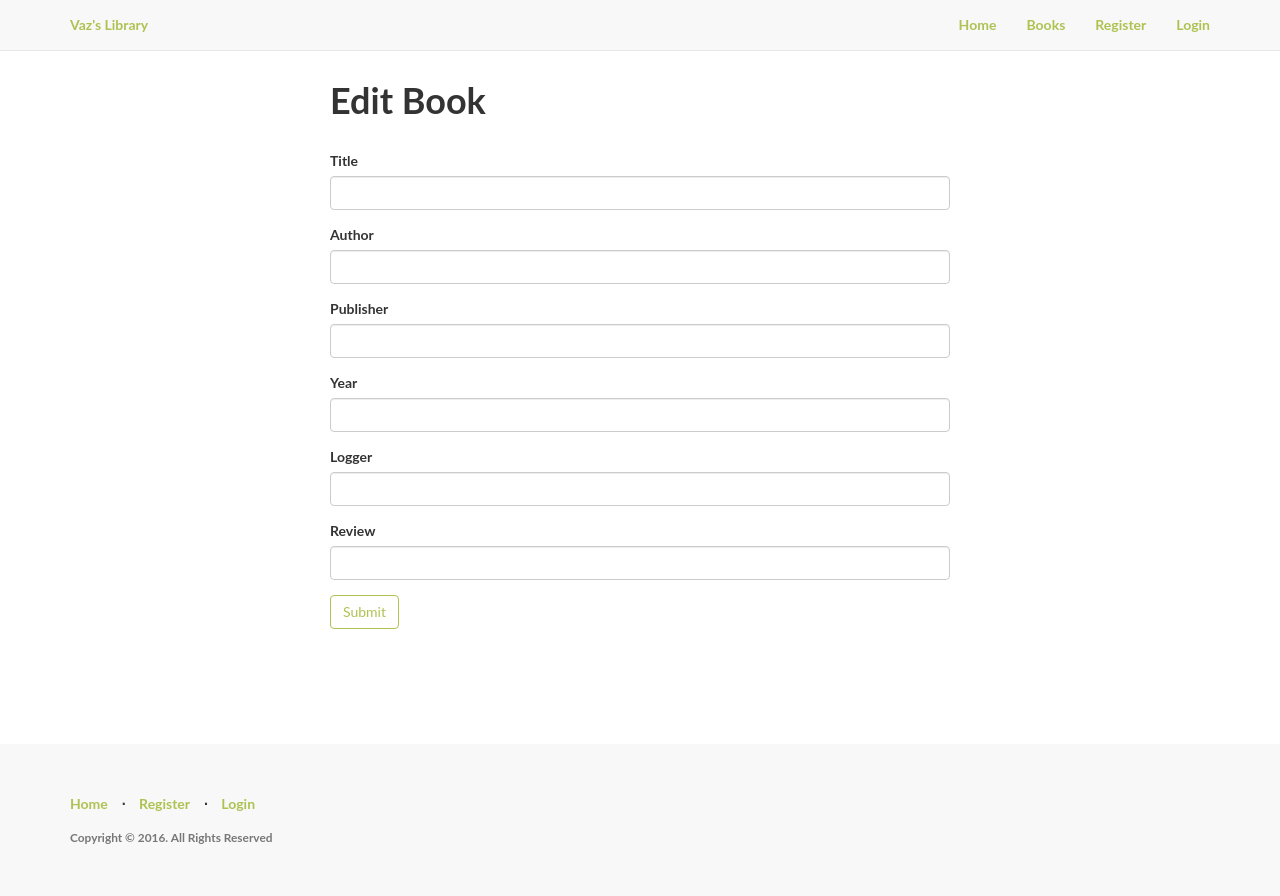
After one commit to beatrizpvaz/BookManagementSystem, a Flask app: page /directory/add in a window 1280 px wide. The commit adds this page. Run offline with Flask 2, Linux system fonts and the light colour scheme; the visitor is signed in with stand-in values (Sample User, id 1); parts of the project's set-up code (start-up, migrations or seed data) failed here and were passed over; some libraries are stand-ins or nearby versions.

Commit message:
add, edit, delete first iteration

```diff
--- a/bookmanagement_app/__init__.py
+++ b/bookmanagement_app/__init__.py
@@ -30,4 +30,7 @@ def create_app(config_name):
     from .auth import auth as auth_blueprint
     app.register_blueprint(auth_blueprint)
 
+    from .directory import directory as directory_blueprint
+    app.register_blueprint(directory_blueprint)
+
     return app
--- a/bookmanagement_app/auth/forms.py
+++ b/bookmanagement_app/auth/forms.py
@@ -1,6 +1,6 @@
 from flask_wtf import FlaskForm
 from wtforms import StringField, PasswordField, SubmitField, ValidationError
-from wtforms.validators import DataRequired, InputRequired, Email, EqualTo
+from wtforms.validators import InputRequired, Email, EqualTo
 
 from ..models import User
 
--- /dev/null
+++ b/bookmanagement_app/directory/__init__.py
@@ -0,0 +1,5 @@
+from flask import Blueprint
+
+directory = Blueprint('directory', __name__)
+
+from . import views
--- /dev/null
+++ b/bookmanagement_app/directory/forms.py
@@ -0,0 +1,14 @@
+from flask_wtf import FlaskForm
+from wtforms import StringField, PasswordField, SubmitField, ValidationError
+from wtforms.validators import InputRequired, Email, EqualTo
+
+from ..models import Book
+
+class BookForm(FlaskForm):
+    title = StringField('Title', validators=[InputRequired()])
+    author = StringField('Author', validators=[InputRequired()])
+    publisher = StringField('Publisher', validators=[InputRequired()])
+    year = StringField('Year', validators=[InputRequired()])
+    logged_by = StringField('Logger')
+    review = StringField('Review')
+    submit = SubmitField('Submit')
--- /dev/null
+++ b/bookmanagement_app/directory/views.py
@@ -0,0 +1,107 @@
+from flask import flash, redirect, render_template, url_for
+from flask_login import login_required, login_user, logout_user
+from werkzeug.security import generate_password_hash, check_password_hash
+
+from .forms import BookForm
+from . import directory
+from ..models import Book, User
+from .. import db
+
+@directory.route('/directory', methods=['GET', 'POST'])
+@login_required
+def list_books():
+    """
+    List all books
+    """
+
+    books = Book.query.all()
+
+    #NEED TO ADD TEMPLATE
+    return render_template('directory/directory.html',
+                           books=books, title="Books")
+
+@directory.route('/directory/add', methods=['GET', 'POST'])
+@login_required
+def add_books():
+    """
+    Add new books to the db
+    """
+    add_book = True
+
+    form = BookForm()
+    if form.validate_on_submit():
+        book = Book(
+            title=form.title.data,
+            author = form.author.data,
+            publisher = form.publisher.data,
+            year = form.year.data,
+            logged_by = form.logged_by.data,
+            review = form.review.data
+        )
+
+        try:
+            db.session.add(book)
+            db.session.commit()
+            flash('Book added to the directory ', 'success')
+        except:
+            # in case department name already exists
+            flash('Book is already registered', 'error')
+
+        #NEED TO ADD TEMPLATE
+        return redirect(url_for('directory.list_books'))
+
+    # #NEED TO ADD TEMPLATE
+    return render_template('directory/book.html', action="Add",
+                           add_book=add_book, form=form,
+                           title="Add Book")
+
+@directory.route('/directory/edit/<int:id>', methods=['GET', 'POST'])
+@login_required
+def edit_books(id):
+    """
+    Edit books in the database
+    """
+
+    add_book = True
+
+    book = Book.query.get_or_404(id)
+    form = BookForm(object = book)
+    if form.validate_on_submit():
+        book.title = form.title.data
+        book.author = form.author.data
+        book.publisher = form.publisher.data
+        book.year = form.year.data
+        book.review = form.review.data
+        book.logged_by = form.logged_by.data
+
+        db.session.add(book)
+        db.session.commit()
+        flash("You have edited the book {}", book.title)
+
+        # redirect to the books directory
+        return redirect(url_for('directory.list_books'))
+
+    # form.description.data = department.description
+    # form.name.data = department.name
+    return render_template('directory/book.html', action="Edit",
+                           add_book=add_book, form=form,
+                           title="Edit Book")
+
+@directory.route('/directory/delete/<int:id>', methods = ['GET', 'POST'])
+@login_required
+def delete_books(id):
+    """
+    Delete book from the database
+    """
+
+    book = Book.query.get_or_404(id)
+    db.session.delete(book)
+    db.session.commit()
+    flash('You have successfully deleted the book')
+
+    # redirect to the roles page
+    return redirect(url_for('directory.list_books'))
+
+#edit book
+    #add description
+#delete book
--- a/bookmanagement_app/templates/base.html
+++ b/bookmanagement_app/templates/base.html
@@ -22,7 +22,8 @@
           </div>
           <div class="collapse navbar-collapse" id="bs-example-navbar-collapse-1">
               <ul class="nav navbar-nav navbar-right">
-                <li><a href="{{ url_for('home.homepage') }}">Home</a></li>
+                  <li><a href="{{ url_for('home.homepage') }}">Home</a></li>
+                  <li><a href="{{ url_for('directory.list_books') }}">Books</a></li>
                 <li><a href="{{ url_for('auth.register') }}">Register</a></li>
                 <li><a href="{{ url_for('auth.login') }}">Login</a></li>
               </ul>
--- /dev/null
+++ b/bookmanagement_app/templates/directory/book.html
@@ -0,0 +1,28 @@
+{% import "bootstrap/wtf.html" as wtf %}
+{% extends "base.html" %}
+{% block title %}
+    {% if add_books %}
+        Add Book
+    {% else %}
+        Edit Book
+    {% endif %}
+{% endblock %}
+{% block body %}
+<div class="content-section">
+ <div class="outer">
+    <div class="middle">
+      <div class="inner">
+        <div class="center">
+            {% if add_books %}
+                <h1>Add Book</h1>
+            {% else %}
+                <h1>Edit Book</h1>
+            {% endif %}
+            <br/>
+            {{ wtf.quick_form(form) }}
+        </div>
+      </div>
+    </div>
+  </div>
+</div>
+{% endblock %}
```
Also changed, not shown: bookmanagement_app/templates/directory/directory.html (added, +69 -0 lines).
